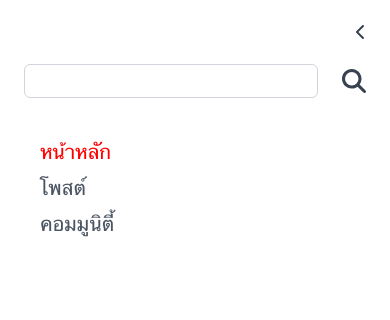
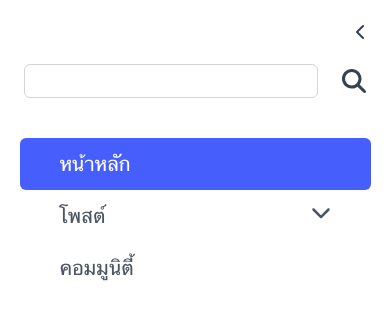
Before and after one commit to kaopcy/eztant-frontend, a React (Create React App) app: page / in a window 390 px wide. Both pictures are taken after a click on the element 195 px from the left and 40 px from the top of the page. Shown: the top 320 px of the page. Built offline with nearby package versions, Linux system fonts and the light colour scheme; grey boxes are pictures that could not be loaded.

Commit message:
fix navbar

```diff
--- a/src/component/navbar/MobileDropdown.js
+++ b/src/component/navbar/MobileDropdown.js
@@ -1,10 +1,12 @@
-import React, { useEffect, useRef, useState } from "react";
+import React, { Fragment, useEffect, useRef, useState } from "react";
 import {
     faMagnifyingGlass,
     faChevronLeft,
+    faChevronDown,
 } from "@fortawesome/free-solid-svg-icons";
 
-import { Link, useLocation, useMatch, useResolvedPath } from "react-router-dom";
+import { Link, useMatch, useResolvedPath } from "react-router-dom";
+import { Disclosure } from "@headlessui/react";
 import { FontAwesomeIcon } from "@fortawesome/react-fontawesome";
 import gsap from "gsap";
 
@@ -58,19 +60,30 @@ const MobileDropdown = (props) => {
                 />
             </div>
             <Searchbar handleInput={handleInput} />
-            <div className="flex w-full flex-col space-y-2 mt-10">
-                {links.map((link) => (
+            <div className="mt-10 flex w-full flex-col items-center">
+                {links.map((link) =>
+                    link.children ? (
+                        <DisclosureLink
+                            key={link.name}
+                            link={link}
+                            handleOnClose={handleOnClose}
+                        ></DisclosureLink>
+                    ) : (
                         <CustomLink
-                        className="shrink-0 text-xl font-medium text-gray-600 px-10 w-full"
+                            className="w-[90%] shrink-0 rounded-md px-10 py-3 text-xl font-medium text-gray-600"
                             to={link.to}
                             state={
-                            link.modal ? { backgroundLocation: location } : null
+                                link.modal
+                                    ? { backgroundLocation: location }
+                                    : null
                             }
                             key={link.name}
+                            handleOnClose={handleOnClose}
                         >
                             {link.name}
                         </CustomLink>
-                ))}
+                    )
+                )}
             </div>
         </div>
     );
@@ -93,19 +106,81 @@ const Searchbar = (props) => {
     );
 };
 
-const CustomLink = ({ children, to, ...props }) => {
+const CustomLink = ({
+    children,
+    to,
+    handleOnClose,
+    defaultColor,
+    ...props
+}) => {
     const { pathname: path } = useResolvedPath(to);
     const match = useMatch({ path, end: true });
-
+    const style = {
+        color: match ? "white" : "rgb(75,85,99)",
+        background: match ? "#465FFC" : defaultColor ?? "white",
+    };
     return (
         <Link
-            style={{ color: match ? "red" : "rgb(75,85,99)" }}
+            style={style}
             to={to}
             {...props}
+            onClick={match ? () => handleOnClose() : null}
         >
             {children}
         </Link>
     );
 };
 
+const DisclosureLink = (props) => {
+    const { link: data } = props;
+    const menu = data.children;
+
+    const Link = (props) => {
+        const { handleOnClose, link } = props;
+        return (
+            <CustomLink
+                className="w-[90%] shrink-0 rounded-md bg-slate-50 px-10 py-3 text-xl font-medium text-gray-600"
+                to={link.to}
+                key={link.name}
+                state={null}
+                handleOnClose={handleOnClose}
+                defaultColor={"rgb(248,250,252)"}
+            >
+                {link.name}
+            </CustomLink>
+        );
+    };
+
+    return (
+        <Disclosure>
+            {({ open }) => (
+                <>
+                    <Disclosure.Button as={Fragment}>
+                        <div
+                            className={`flex w-[90%] shrink-0 justify-between rounded-md px-10 py-3 text-xl font-medium text-gray-600 ${
+                                open ? "bg-slate-50" : "bg-white"
+                            }`}
+                        >
+                            <span>{data.name}</span>
+                            <FontAwesomeIcon
+                                icon={faChevronDown}
+                                className={`${
+                                    open ? "rotate-180" : ""
+                                } transition-transform duration-500 `}
+                            />
+                        </div>
+                    </Disclosure.Button>
+                    <Disclosure.Panel
+                        className={`flex w-[90%] flex-col bg-slate-50 pl-14`}
+                    >
+                        {menu.map((e) => (
+                            <Link key={e.name} {...props} link={e}></Link>
+                        ))}
+                    </Disclosure.Panel>
+                </>
+            )}
+        </Disclosure>
+    );
+};
+
 export default MobileDropdown;
--- a/src/component/navbar/Navbar.js
+++ b/src/component/navbar/Navbar.js
@@ -37,6 +37,56 @@ const Navbar = () => {
             name: "โพสต์",
             to: "register",
             modal: true,
+            children: [
+                {
+                    name: "รวมทุกภาควิชา",
+                    to: "/elec",
+                },
+                {
+                    name: "การเกษตร",
+                    to: "/elec",
+                },
+                {
+                    name: "คอมพิวเตอร์",
+                    to: "/elec",
+                },
+                {
+                    name: "เคมี",
+                    to: "/elec",
+                },
+                {
+                    name: "เครื่องกล",
+                    to: "/elec",
+                },
+                {
+                    name: "ชีวการแพทย์",
+                    to: "/elec",
+                },
+                {
+                    name: "ดนตรี",
+                    to: "/elec",
+                },
+                {
+                    name: "โทรคมนาคม",
+                    to: "/elec",
+                },
+                {
+                    name: "ไฟฟ้า",
+                    to: "/elec",
+                },
+                {
+                    name: "โยธา",
+                    to: "/elec",
+                },
+                {
+                    name: "อาหาร",
+                    to: "/elec",
+                },
+                {
+                    name: "อิเล็กโทรนิคส์",
+                    to: "/elec",
+                },
+            ],
         },
         {
             name: "คอมมูนิตี้",
```
Lines whose indentation alone changed are shown as unchanged.
